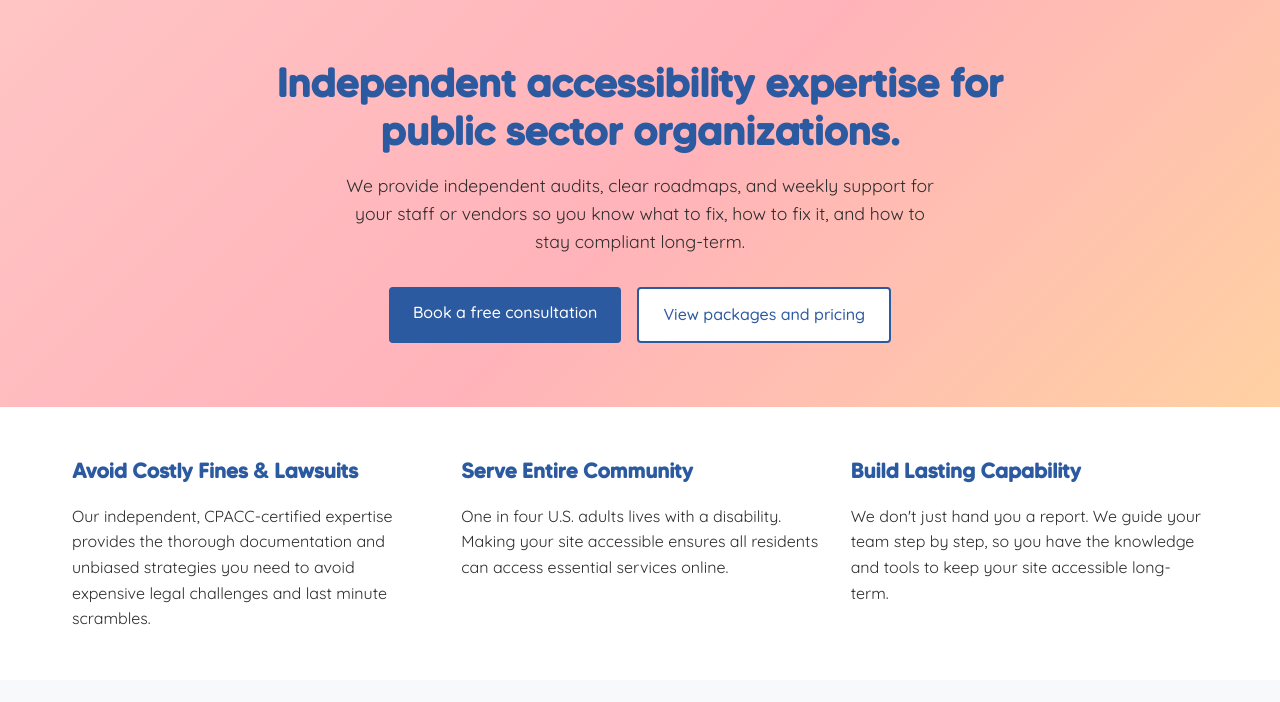
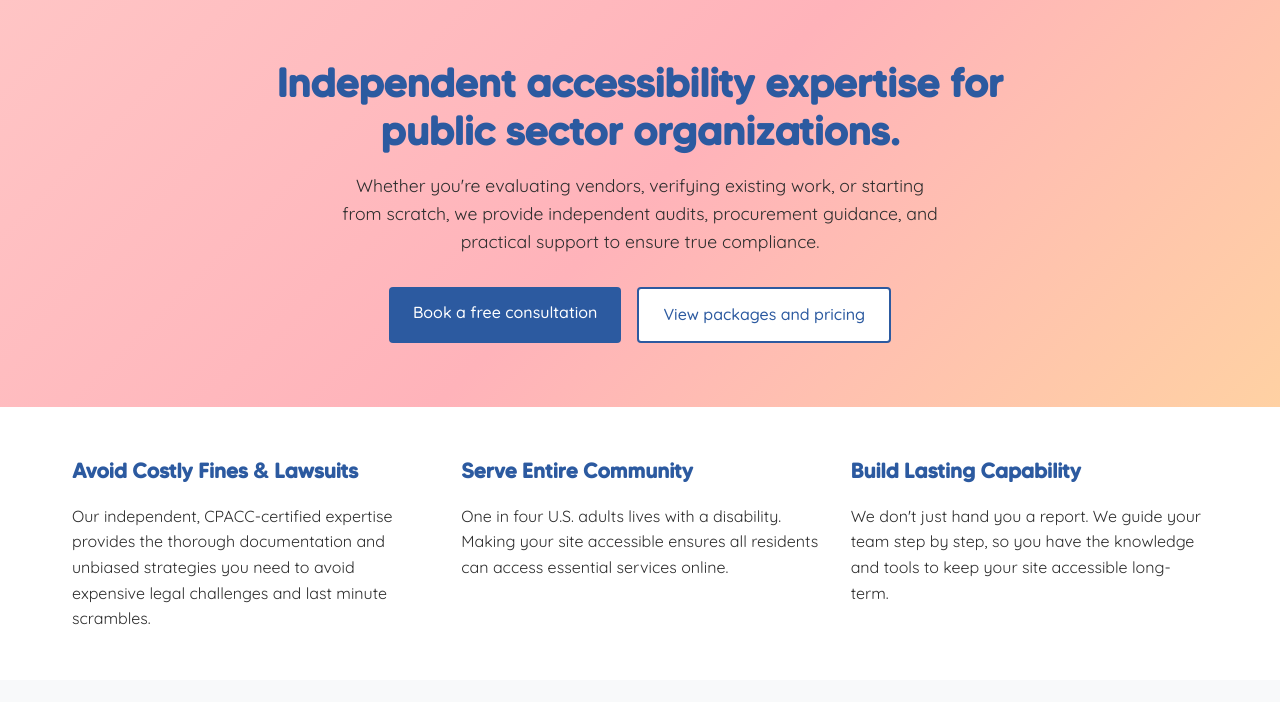
Before and after one commit to zizabiz08/CommonThreads, a plain HTML site: page index.html in a window 1280 px wide. Shown: the part 98-800 px from the top of the page. Drawn offline with Linux system fonts and the light colour scheme.

Commit message:
Update index.html

```diff
--- a/index.html
+++ b/index.html
@@ -818,7 +818,7 @@
         <section class="hero" aria-labelledby="hero-heading">
             <div class="hero-container">
                 <h1 id="hero-heading">Independent accessibility expertise for public sector organizations.</h1>
-                <p>We provide independent audits, clear roadmaps, and weekly support for your staff or vendors so you know what to fix, how to fix it, and how to stay compliant long-term.</p>
+                <p>Whether you're evaluating vendors, verifying existing work, or starting from scratch, we provide independent audits, procurement guidance, and practical support to ensure true compliance.</p>
                 <div class="hero-buttons">
                     <a href="mailto:hello@commonthreadsdigital.com?subject=Free%20ADA%20Consultation%20Request&body=Hi!%20I'd%20like%20to%20schedule%20a%20free%20consultation%20to%20discuss%20our%202026%20ADA%20compliance%20needs." class="btn-primary">Book a free consultation</a>
                     <a href="pricing.html" class="btn-secondary">View packages and pricing</a>
```
